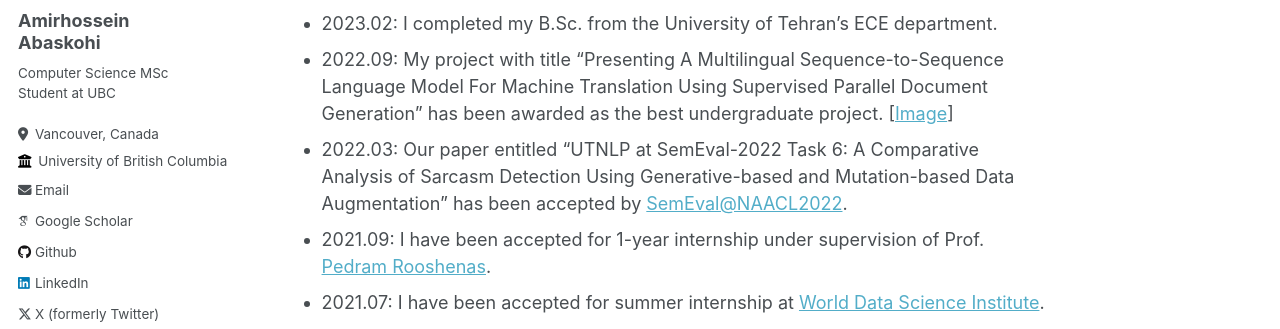
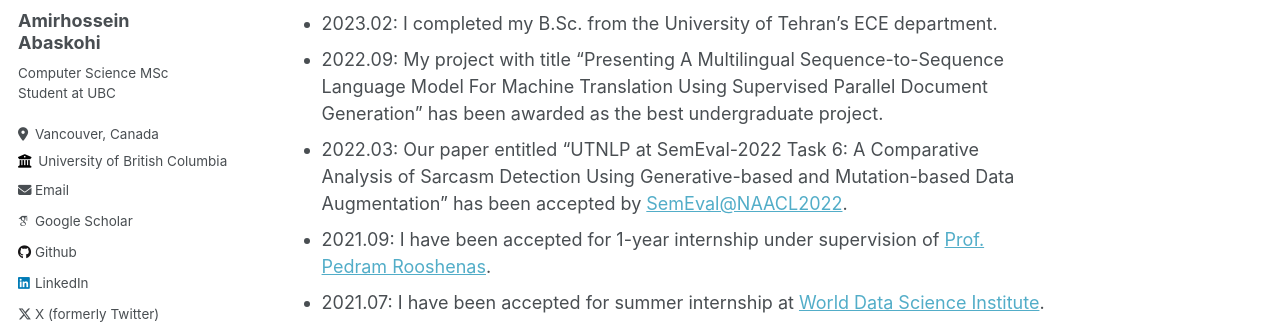
Before and after one commit to AmirAbaskohi/AmirAbaskohi.github.io, a Jekyll site: the page built from _pages/about.md, in a window 1280 px wide and 900 px high, scrolled down 1409 px. Shown: the part 211-540 px from the top of the window. Built offline with Jekyll 4.4.1, drawn with Linux system fonts in a browser that asks for light colours; some web fonts are replaced.

Commit message:
updated about page.

```diff
--- a/_pages/about.md
+++ b/_pages/about.md
@@ -27,10 +27,10 @@ I am happy to answer any questions anmd chat about research/collboration! Reach
 - 2023.03: Our paper with the title "PEACH: Pre-Training Sequence-to-Sequence Multilingual Models for Translation with Semi-Supervised Pseudo-Parallel Document Generation"
   has been accepted for [LoResMT@EACL 2023](https://sites.google.com/view/loresmt/).
 - 2023.02: I completed my B.Sc. from the University of Tehran's ECE department.
-- 2022.09: My project with title "Presenting A Multilingual Sequence-to-Sequence Language Model For Machine Translation Using Supervised Parallel Document Generation" has been awarded as the best undergraduate project. [<a href="./img/bestproj.jpg">Image</a>]
+- 2022.09: My project with title "Presenting A Multilingual Sequence-to-Sequence Language Model For Machine Translation Using Supervised Parallel Document Generation" has been awarded as the best undergraduate project.
 - 2022.03: Our paper entitled "UTNLP at SemEval-2022 Task 6: A Comparative Analysis of Sarcasm Detection Using Generative-based and Mutation-based Data Augmentation" has been accepted by [SemEval@NAACL2022](https://semeval.github.io/SemEval2022/).
-- 2021.09: I have been accepted for 1-year internship under supervision of Prof. <a href="https://rooshenas.github.io/">Pedram Rooshenas</a>.
-- 2021.07: I have been accepted for summer internship at <a href="https://worlddatascience.tech">World Data Science Institute</a>.
+- 2021.09: I have been accepted for 1-year internship under supervision of [Prof. Pedram Rooshenas](https://rooshenas.github.io/).
+- 2021.07: I have been accepted for summer internship at [World Data Science Institute](https://worlddatascience.tech).
 - 2020.11: I have been selected as a Iran's Elites Foundation member.
 - 2019.09: I was awarded the Scholarship 2018-2019 by the University of Tehran.
 - 2018.09: Started my B.Sc. at the University of Tehran.
```
